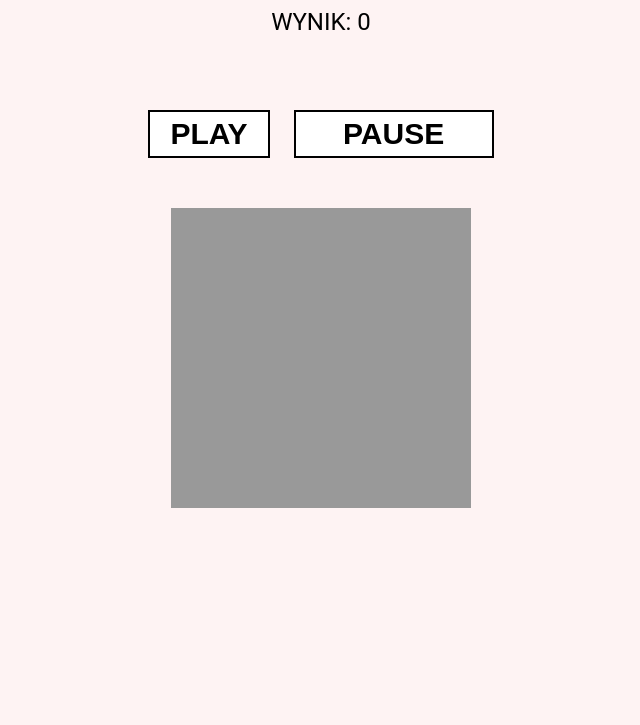
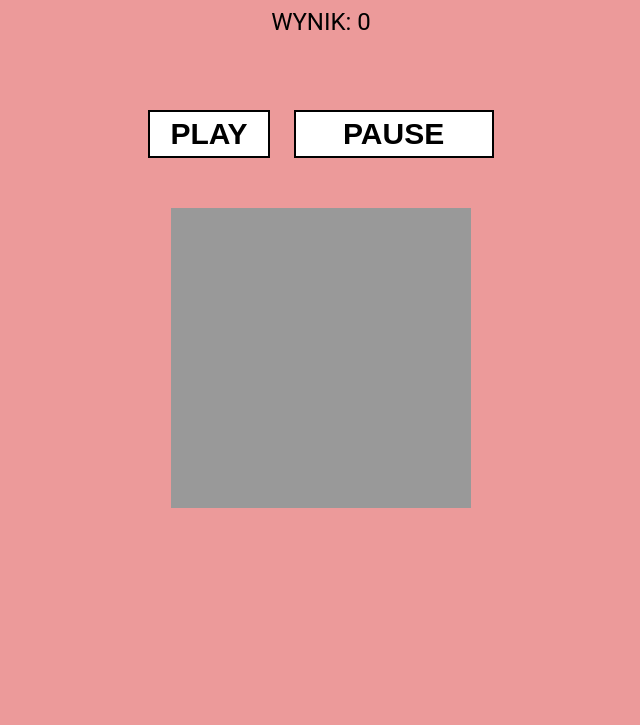
Before and after one commit to marcin324/snake_game, a plain HTML site: page index.html in a window 1280 px wide. Shown: the part 75-800 px from the top of the page, without its empty margins (319-959 px from the left). Drawn offline with Linux system fonts and the light colour scheme.

Commit message:
Fix new background-color

```diff
--- a/styles.css
+++ b/styles.css
@@ -1,6 +1,6 @@
 body {
   font-family: roboto, sans-serif;
-  background-color: #fef3f3;
+  background-color: #ec9a9a;
   margin: 0 auto;
   text-align: center;
   text-transform: uppercase;
```
